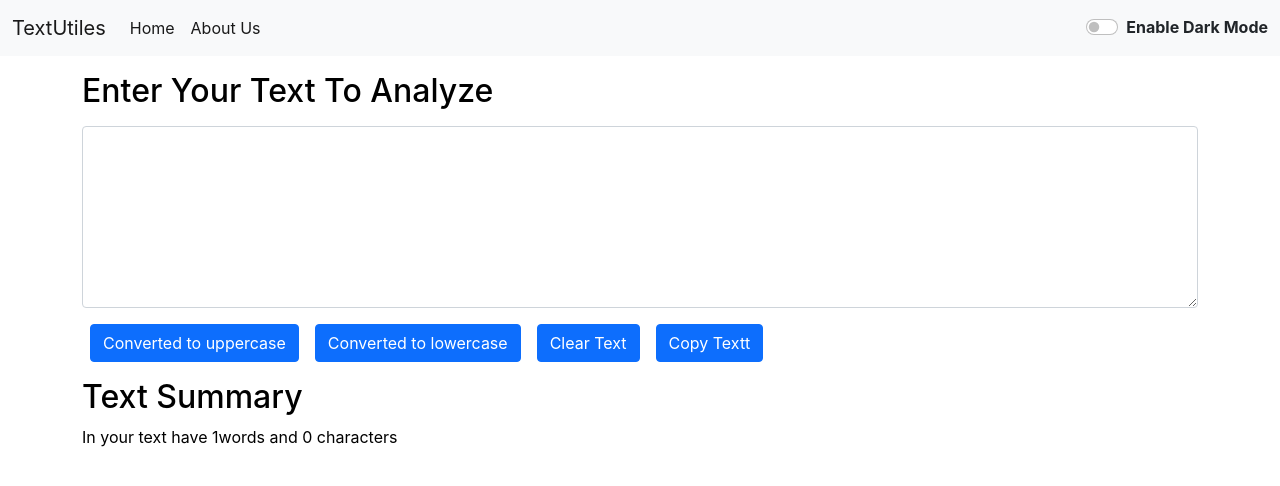
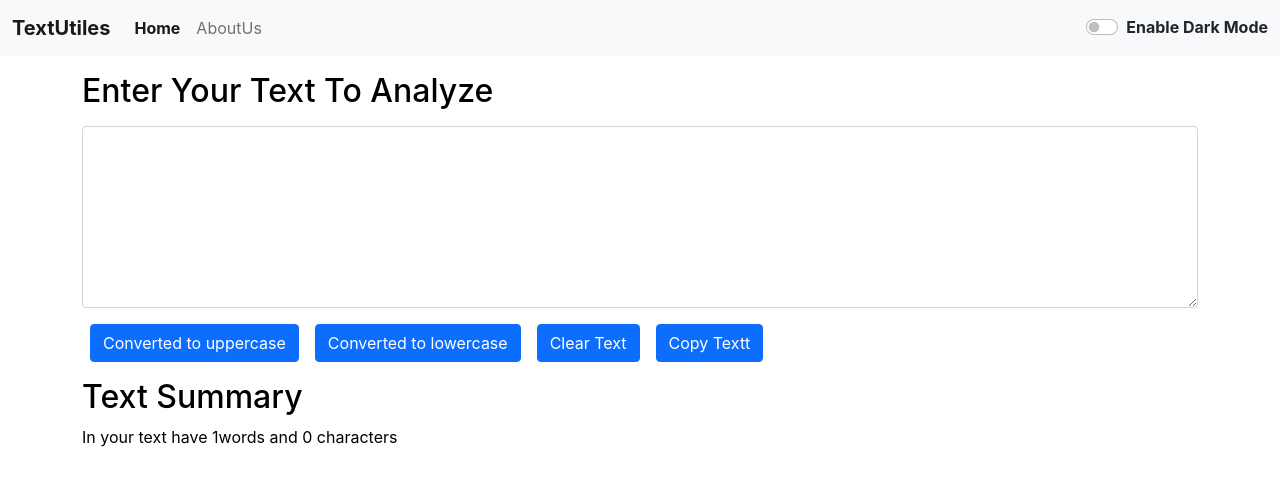
Before and after one commit to coolniranjan/ReactProjectTextUtiles, a React (Create React App) app: page / in a window 1280 px wide. Shown: the top 486 px of the page. Built offline with nearby package versions, Linux system fonts and the light colour scheme.

Commit message:
completed upto 16

```diff
--- a/src/App.js
+++ b/src/App.js
@@ -1,7 +1,8 @@
 import { useState } from 'react';
-import React  from 'react';
+import React from 'react';
+import { BrowserRouter as Router, Routes, Route } from 'react-router-dom';
+import AboutUs from './components/AboutUs';
 import './App.css';
-// import AboutUs from './components/AboutUs';
 import NavBar from './components/Navbar';
 import Alert from './components/alert';
 import TextForm from './components/TextForm';
@@ -12,46 +13,50 @@ function App() {
   const [btndisc, setbtndisc] = useState("dark");
   const [alertmsg, setalertmsg] = useState(null);
 
-  const showmsg=(type,message)=>{
+  const showmsg = (type, message) => {
     setalertmsg({
-      msgtype:type,
-      msg:message
+      msgtype: type,
+      msg: message
 
     })
     setTimeout(() => {
       setalertmsg(null)
-    }, 2000);
+    }, 3000);
   }
-  const togglemode=()=>{
+  const togglemode = () => {
 
-    if(mode==='light'){
+    if (mode === 'light') {
       setdarkmode('dark');
       setdarkmodetxt("Disable Dark Mode")
       setbtndisc("light")
-      showmsg("success","Dark mode enabled")
-      document.body.style.backgroundColor="#00394d"
-      document.title="dark mode enabled"
+      showmsg("success", "Dark mode enabled")
+      document.body.style.backgroundColor = "#00394d"
+      document.title = "dark mode enabled"
 
     }
-    else{
+    else {
       setdarkmode('light');
       setdarkmodetxt("Enable Dark Mode")
       setbtndisc("dark")
-      showmsg("success","Light mode enabled")
-      document.body.style.backgroundColor="white"
-      document.title="Light mode enabled"
+      showmsg("success", "Light mode enabled")
+      document.body.style.backgroundColor = "white"
+      document.title = "Light mode enabled"
       setTimeout(() => {
-        document.title="TextUtiles home"
+        document.title = "TextUtiles home"
       }, 2000);
     }
   }
 
   return (<>
-    <NavBar title="TextUtiles" abouttxt="About Us" hm="Home" mode={mode} togglemode={togglemode} modetxt={modetxt} btndisc={btndisc}/>
-    {/* <NavBar/> */}
-   <Alert alertmsg={alertmsg}/>
-    <TextForm heading="Enter Your Text To Analyze"  mode={mode}/>
-    {/* <AboutUs/> */}
+    <Router>
+      <NavBar title="TextUtiles" mode={mode} togglemode={togglemode} modetxt={modetxt} btndisc={btndisc} />
+      <Alert alertmsg={alertmsg} />
+      <Routes>
+        <Route exact path='/' element={<TextForm heading="Enter Your Text To Analyze" mode={mode} />}></Route>
+        <Route exact path='/about' element={<AboutUs />}></Route>
+        {/* <Route path='*' element={<Error />}></Route> */}
+      </Routes>
+    </Router>
   </>
   );
 }
--- a/src/components/Navbar.js
+++ b/src/components/Navbar.js
@@ -1,21 +1,24 @@
 import React from 'react'
 import PropTypes from 'prop-types'
+import { NavLink} from 'react-router-dom';
+import './st.css'
 export default function NavBar(props) {
   return (
     <div>
+
       <nav className={`navbar navbar-expand-lg navbar-${props.mode} bg-${props.mode}`}>
         <div className="container-fluid">
-          <a className="navbar-brand" href="/">{props.title}</a>
+          <NavLink className="navbar-brand active"to='/'>{props.title}</NavLink>
           <button className="navbar-toggler" type="button" data-bs-toggle="collapse" data-bs-target="#navbarSupportedContent" aria-controls="navbarSupportedContent" aria-expanded="false" aria-label="Toggle navigation">
             <span className="navbar-toggler-icon"></span>
           </button>
           <div className="collapse navbar-collapse" id="navbarSupportedContent">
             <ul className="navbar-nav me-auto mb-2 mb-lg-0">
               <li className="nav-item">
-                <a className="nav-link active" aria-current="page" href="/">{props.hm}</a>
+                <NavLink className=" nav-link "  id="ni" aria-current="page" to='/'>Home</NavLink>
               </li>
               <li className="nav-item">
-                <a className="nav-link active" aria-current="page" href="/">{props.abouttxt}</a>
+                <NavLink className="nav-link " aria-current="page" to='/about'>AboutUs</NavLink>
               </li>
             </ul>
           <div className={`form-check form-switch text-${props.btndisc}`}>
@@ -25,6 +28,7 @@ export default function NavBar(props) {
           </div>
         </div>
       </nav>
+
     </div>
   )
 }
--- a/src/components/TextForm.js
+++ b/src/components/TextForm.js
@@ -17,24 +17,45 @@ const [alertmsg, setalertmsg] = useState(null);
   function toUpCase() {
     let newtxt = text.toUpperCase();
     settext(newtxt)
-    showmsg("success","converted to uppercase")
+    if (text==='') {
+      showmsg("warning","Please Enter text")
+    }
+    else{
+      showmsg("success","Converted to UpperCase")
+    }
   }
   function tolowCase() {
     let newtxt = text.toLowerCase();
     settext(newtxt)
-    showmsg("success","converted to LowerCase")
+    if (text==='') {
+      showmsg("warning","Please Enter text")
+    }
+    else{
+      showmsg("success","Converted to LowerCase")
+    }
   }
   function toClear() {
     let newtext = ""
     settext(newtext)
-    showmsg("success","Cleard ")
+    if (text==='') {
+      showmsg("warning","Please Enter text")
+    }
+    else{
+      showmsg("success","Text clered")
+    }
   }
   function toCopy() {
     console.log("copied")
     let txt = document.getElementById('textarea');
     txt.select();
     navigator.clipboard.writeText(txt.value);
-    showmsg("success","Text are copied")
+    if (text==='') {
+      showmsg("warning","Please Enter text")
+    }
+    else{
+
+      showmsg("success","Text are copied")
+    }
   }
   function handleOnChange(event) {
     settext(event.target.value)
--- /dev/null
+++ b/src/components/st.css
@@ -0,0 +1,5 @@
+.active{
+     text-decoration: none;
+    font-weight: bold;
+
+}
```
